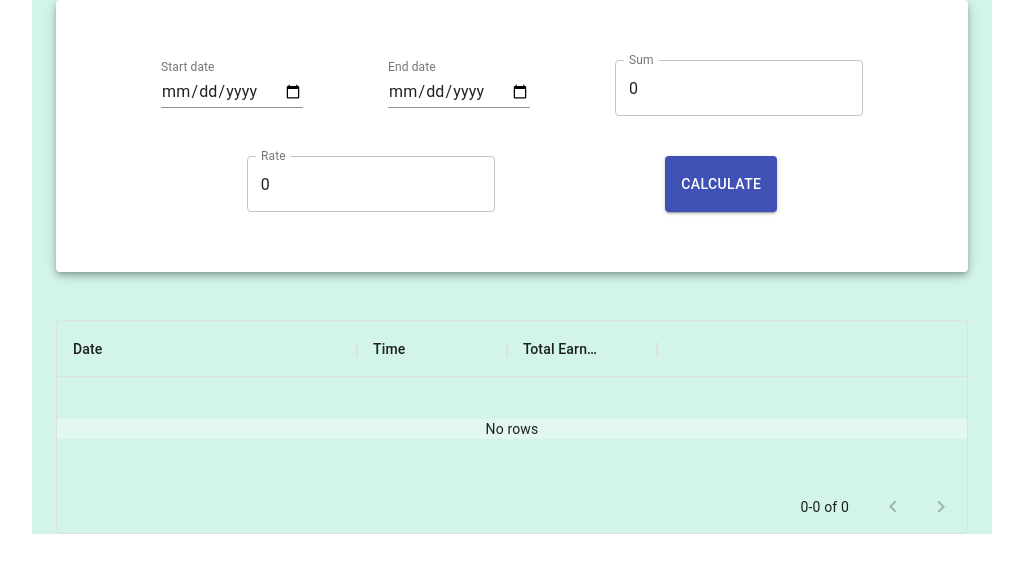
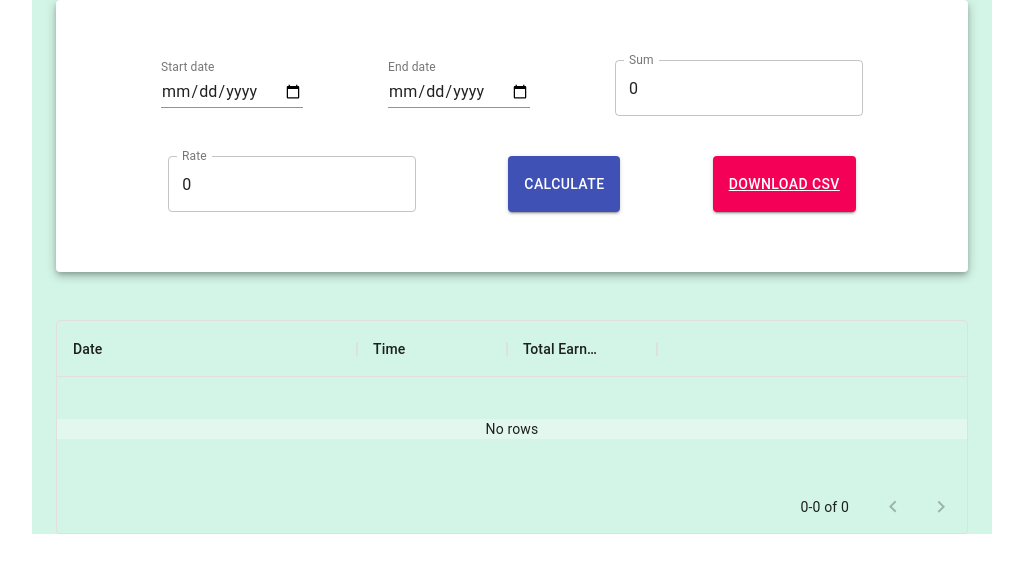
Before and after one commit to KaterinaLupacheva/worktime-logger, a React (Create React App) app: page / in a window 1280 px wide. Shown: the top 572 px of the page, without its empty margins (128-1151 px from the left). Built offline with nearby package versions, Linux system fonts and the light colour scheme.

Commit message:
Download CSV

```diff
--- a/package.json
+++ b/package.json
@@ -10,6 +10,7 @@
     "@testing-library/user-event": "^12.1.10",
     "date-fns": "^2.16.1",
     "react": "^17.0.1",
+    "react-csv": "^2.0.3",
     "react-dom": "^17.0.1",
     "react-scripts": "4.0.0",
     "web-vitals": "^0.2.4"
--- a/src/App.js
+++ b/src/App.js
@@ -4,6 +4,7 @@ import { Container, Paper, TextField, Button } from "@material-ui/core";
 import differenceInBusinessDays from "date-fns/differenceInBusinessDays";
 import eachDayOfInterval from "date-fns/eachDayOfInterval";
 import { DataGrid } from "@material-ui/data-grid";
+import { CSVLink, CSVDownload } from "react-csv";
 import {
   numberToHoursAndMins,
   createDaylyTime,
@@ -118,6 +119,11 @@ function App() {
           >
             Calculate
           </Button>
+          <Button variant="contained" color="secondary" style={textFieldStyle}>
+            <CSVLink style={{ color: "white" }} data={tableRows}>
+              Download CSV
+            </CSVLink>
+          </Button>
         </form>
       </Paper>
       <DataGrid autoHeight pageSize={40} rows={tableRows} columns={columns} />
```
Also changed, not shown: 1 other file (tests, documents, lock files or other folders).
